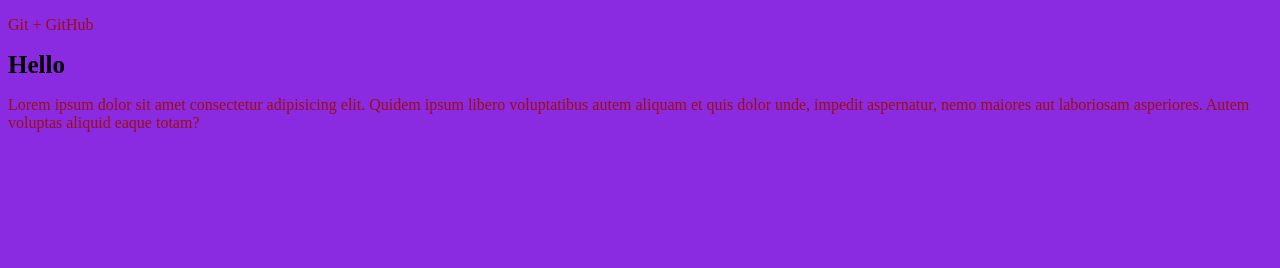
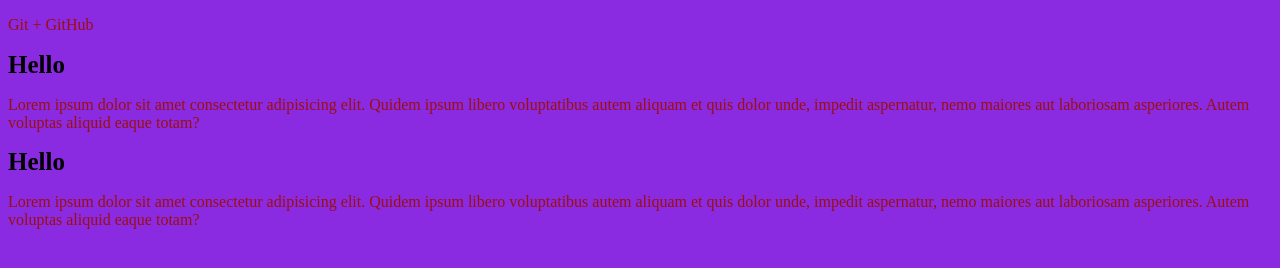
Before and after one commit to DmitriyY2J/GitTest, a plain HTML site: page index.html in a window 1280 px wide. Drawn offline with Linux system fonts and the light colour scheme.

Commit message:
Новая ветка about и работа с ней

```diff
--- a/index.html
+++ b/index.html
@@ -15,5 +15,11 @@
         impedit aspernatur, nemo maiores aut laboriosam asperiores.
         Autem voluptas aliquid eaque totam?
     </p>
+    <h1>Hello</h1>
+    <p>Lorem ipsum dolor sit amet consectetur adipisicing elit.
+        Quidem ipsum libero voluptatibus autem aliquam et quis dolor unde,
+        impedit aspernatur, nemo maiores aut laboriosam asperiores.
+        Autem voluptas aliquid eaque totam?
+    </p>
 </body>
 </html>
```
